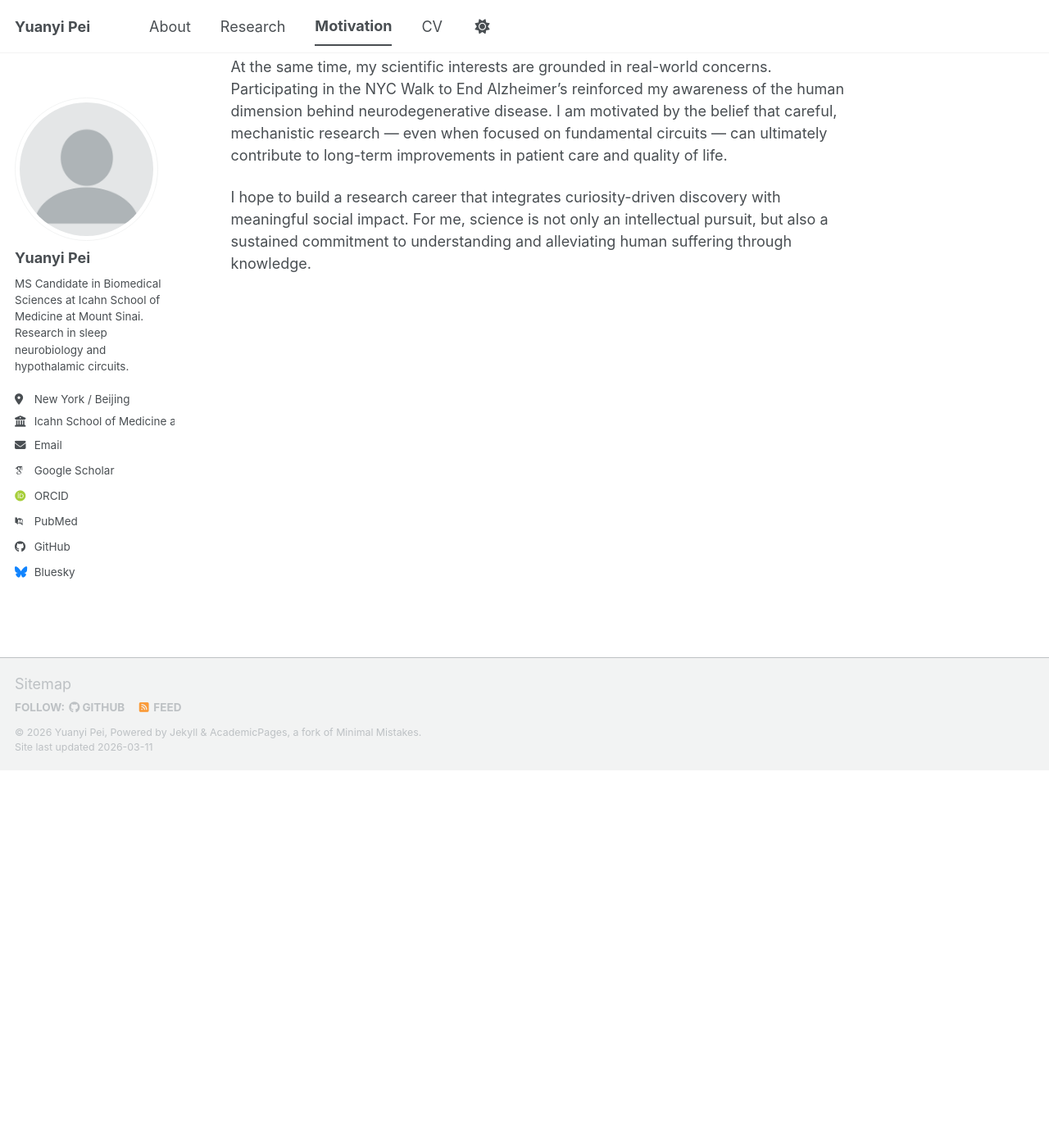
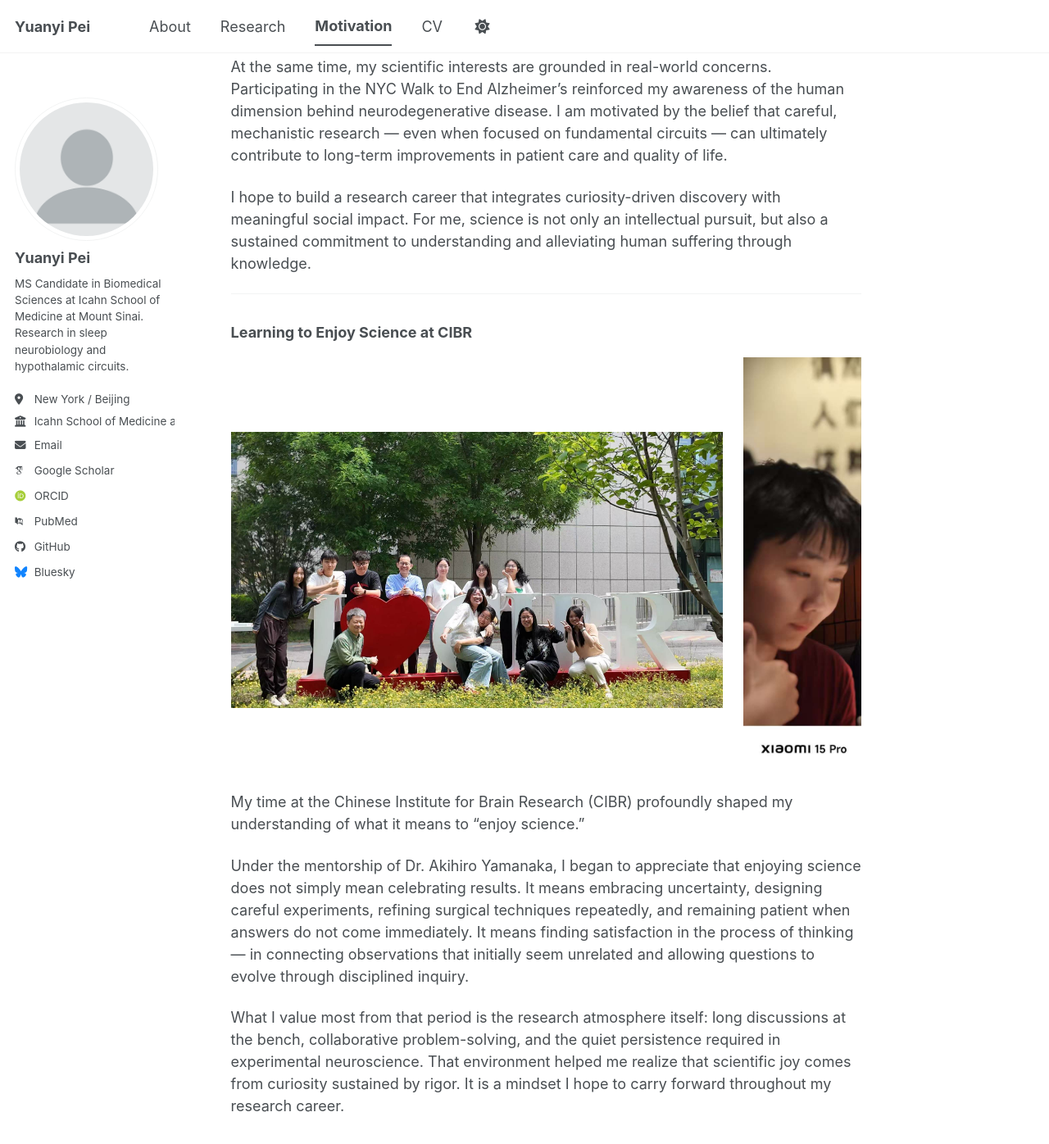
Before and after one commit to Yuanyi-Pei/YuanyiPei.github.io, a Jekyll site: the page built from _pages/motivation.md, in a window 1280 px wide and 1400 px high, scrolled down 460 px. Shown: the top 1396 px of the window at 82% size. Built offline with Jekyll 4.4.1, drawn with Linux system fonts in a browser that asks for light colours; some web fonts are replaced; a script bundle is joined from its source files by our own code; library files that are not in the unit come from our copies.

Commit message:
Update motivation.md

```diff
--- a/_pages/motivation.md
+++ b/_pages/motivation.md
@@ -13,3 +13,29 @@ What draws me most strongly to neuroscience is the opportunity to uncover hidden
 At the same time, my scientific interests are grounded in real-world concerns. Participating in the NYC Walk to End Alzheimer’s reinforced my awareness of the human dimension behind neurodegenerative disease. I am motivated by the belief that careful, mechanistic research — even when focused on fundamental circuits — can ultimately contribute to long-term improvements in patient care and quality of life.
 
 I hope to build a research career that integrates curiosity-driven discovery with meaningful social impact. For me, science is not only an intellectual pursuit, but also a sustained commitment to understanding and alleviating human suffering through knowledge.
+
+---
+
+### Learning to Enjoy Science at CIBR
+
+<div style="overflow-x: auto; white-space: nowrap; scroll-snap-type: x mandatory; padding: 10px 0;">
+
+  <img src="{{ site.baseurl }}/images/CIBR-1.jpg"
+       style="width:80%; max-width:600px; margin-right:20px; scroll-snap-align:center; display:inline-block;">
+
+  <img src="{{ site.baseurl }}/images/CIBR-2.jpg"
+       style="width:80%; max-width:600px; margin-right:20px; scroll-snap-align:center; display:inline-block;">
+
+  <img src="{{ site.baseurl }}/images/CIBR-3.jpg"
+       style="width:80%; max-width:600px; margin-right:20px; scroll-snap-align:center; display:inline-block;">
+
+  <img src="{{ site.baseurl }}/images/CIBR.jpg"
+       style="width:80%; max-width:600px; scroll-snap-align:center; display:inline-block;">
+
+</div>
+
+My time at the Chinese Institute for Brain Research (CIBR) profoundly shaped my understanding of what it means to “enjoy science.”
+
+Under the mentorship of Dr. Akihiro Yamanaka, I began to appreciate that enjoying science does not simply mean celebrating results. It means embracing uncertainty, designing careful experiments, refining surgical techniques repeatedly, and remaining patient when answers do not come immediately. It means finding satisfaction in the process of thinking — in connecting observations that initially seem unrelated and allowing questions to evolve through disciplined inquiry.
+
+What I value most from that period is the research atmosphere itself: long discussions at the bench, collaborative problem-solving, and the quiet persistence required in experimental neuroscience. That environment helped me realize that scientific joy comes from curiosity sustained by rigor. It is a mindset I hope to carry forward throughout my research career.
```
